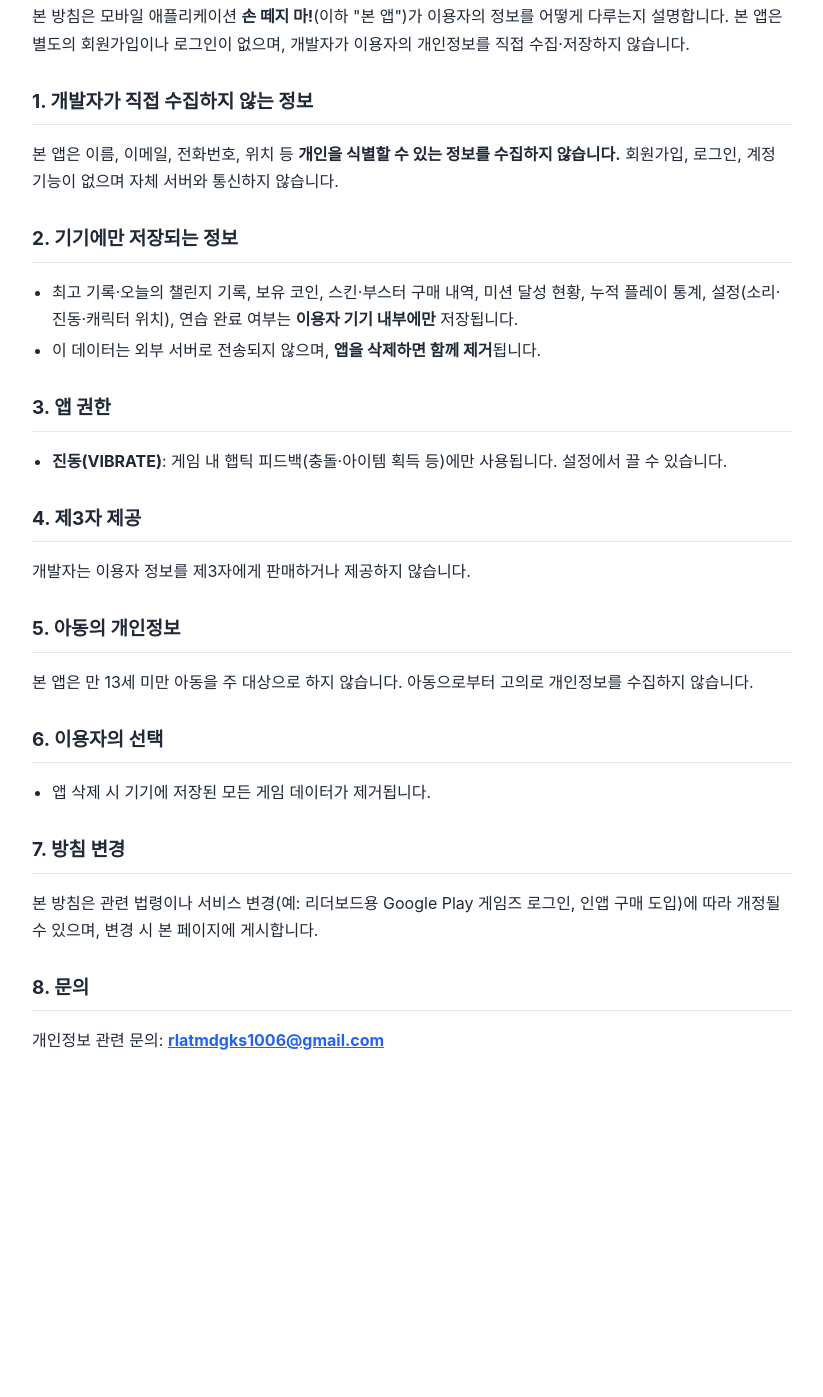
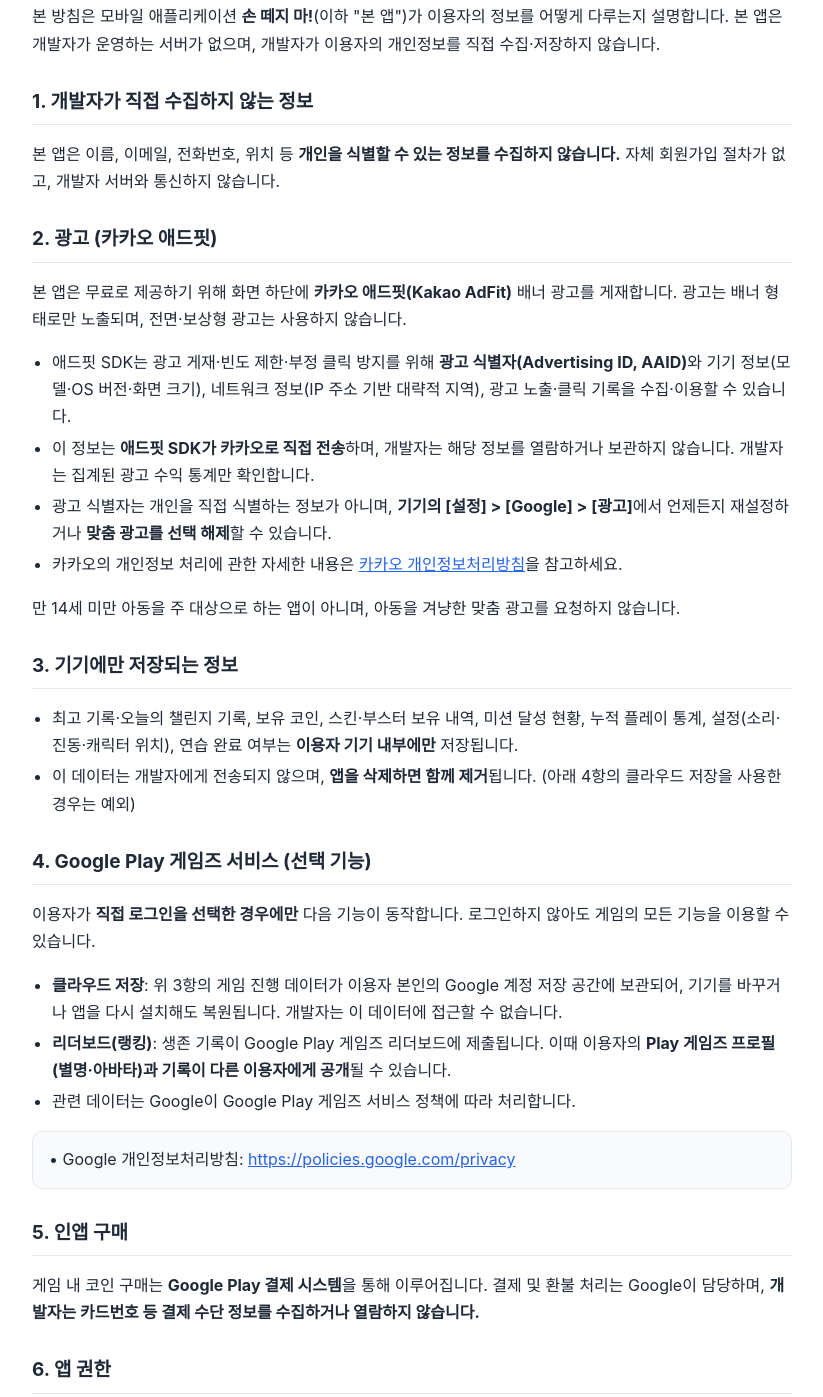
Before and after one commit to kimsh1006/onestroke, a plain HTML site: page index.html in a window 1280 px wide. Shown: the part 140-1537 px from the top of the page, without its empty margins (228-1051 px from the left). Before the commit the page ends 1270 px from the top, so only its background shows below. Drawn offline with Linux system fonts and the light colour scheme.

Commit message:
Update index.html

```diff
--- a/index.html
+++ b/index.html
@@ -13,49 +13,87 @@
   ul { padding-left: 20px; }
   li { margin: 4px 0; }
   a { color: #2563eb; word-break: break-all; }
-  code { background: #f3f4f6; padding: 1px 5px; border-radius: 4px; }
   .box { background: #f9fafb; border: 1px solid #e5e7eb; border-radius: 10px; padding: 14px 16px; }
 </style>
 </head>
 <body>
   <h1>개인정보처리방침</h1>
-  <p class="meta"><b>손 떼지 마! (Don't Lift!)</b> · 시행일: 2026년 8월 5일</p>
+  <p class="meta"><b>손 떼지 마! (Don't Lift!)</b> · 시행일: 2026년 8월 19일 · 최종 개정일: 2026년 9월 1일 (광고 도입)</p>
 
   <p>본 방침은 모바일 애플리케이션 <b>손 떼지 마!</b>(이하 "본 앱")가 이용자의 정보를 어떻게 다루는지 설명합니다.
-     본 앱은 별도의 회원가입이나 로그인이 없으며, 개발자가 이용자의 개인정보를 직접 수집·저장하지 않습니다.</p>
+     본 앱은 개발자가 운영하는 서버가 없으며, 개발자가 이용자의 개인정보를 직접 수집·저장하지 않습니다.</p>
 
   <h2>1. 개발자가 직접 수집하지 않는 정보</h2>
   <p>본 앱은 이름, 이메일, 전화번호, 위치 등 <b>개인을 식별할 수 있는 정보를 수집하지 않습니다.</b>
-     회원가입, 로그인, 계정 기능이 없으며 자체 서버와 통신하지 않습니다.</p>
+     자체 회원가입 절차가 없고, 개발자 서버와 통신하지 않습니다.</p>
 
-  <h2>2. 기기에만 저장되는 정보</h2>
+  <h2>2. 광고 (카카오 애드핏)</h2>
+  <p>본 앱은 무료로 제공하기 위해 화면 하단에 <b>카카오 애드핏(Kakao AdFit)</b> 배너 광고를 게재합니다.
+     광고는 배너 형태로만 노출되며, 전면·보상형 광고는 사용하지 않습니다.</p>
   <ul>
-    <li>최고 기록·오늘의 챌린지 기록, 보유 코인, 스킨·부스터 구매 내역, 미션 달성 현황,
+    <li>애드핏 SDK는 광고 게재·빈도 제한·부정 클릭 방지를 위해
+        <b>광고 식별자(Advertising ID, AAID)</b>와 기기 정보(모델·OS 버전·화면 크기),
+        네트워크 정보(IP 주소 기반 대략적 지역), 광고 노출·클릭 기록을 수집·이용할 수 있습니다.</li>
+    <li>이 정보는 <b>애드핏 SDK가 카카오로 직접 전송</b>하며, 개발자는 해당 정보를 열람하거나 보관하지 않습니다.
+        개발자는 집계된 광고 수익 통계만 확인합니다.</li>
+    <li>광고 식별자는 개인을 직접 식별하는 정보가 아니며,
+        <b>기기의 [설정] &gt; [Google] &gt; [광고]</b>에서 언제든지 재설정하거나
+        <b>맞춤 광고를 선택 해제</b>할 수 있습니다.</li>
+    <li>카카오의 개인정보 처리에 관한 자세한 내용은
+        <a href="https://business.kakao.com/info/privacy/" target="_blank" rel="noopener">카카오 개인정보처리방침</a>을 참고하세요.</li>
+  </ul>
+  <p>만 14세 미만 아동을 주 대상으로 하는 앱이 아니며, 아동을 겨냥한 맞춤 광고를 요청하지 않습니다.</p>
+
+  <h2>3. 기기에만 저장되는 정보</h2>
+  <ul>
+    <li>최고 기록·오늘의 챌린지 기록, 보유 코인, 스킨·부스터 보유 내역, 미션 달성 현황,
         누적 플레이 통계, 설정(소리·진동·캐릭터 위치), 연습 완료 여부는 <b>이용자 기기 내부에만</b> 저장됩니다.</li>
-    <li>이 데이터는 외부 서버로 전송되지 않으며, <b>앱을 삭제하면 함께 제거</b>됩니다.</li>
+    <li>이 데이터는 개발자에게 전송되지 않으며, <b>앱을 삭제하면 함께 제거</b>됩니다.
+        (아래 4항의 클라우드 저장을 사용한 경우는 예외)</li>
   </ul>
 
-  <h2>3. 앱 권한</h2>
+  <h2>4. Google Play 게임즈 서비스 (선택 기능)</h2>
+  <p>이용자가 <b>직접 로그인을 선택한 경우에만</b> 다음 기능이 동작합니다. 로그인하지 않아도 게임의 모든 기능을 이용할 수 있습니다.</p>
+  <ul>
+    <li><b>클라우드 저장</b>: 위 3항의 게임 진행 데이터가 이용자 본인의 Google 계정 저장 공간에 보관되어,
+        기기를 바꾸거나 앱을 다시 설치해도 복원됩니다. 개발자는 이 데이터에 접근할 수 없습니다.</li>
+    <li><b>리더보드(랭킹)</b>: 생존 기록이 Google Play 게임즈 리더보드에 제출됩니다.
+        이때 이용자의 <b>Play 게임즈 프로필(별명·아바타)과 기록이 다른 이용자에게 공개</b>될 수 있습니다.</li>
+    <li>관련 데이터는 Google이 Google Play 게임즈 서비스 정책에 따라 처리합니다.</li>
+  </ul>
+  <div class="box">
+    • Google 개인정보처리방침: <a href="https://policies.google.com/privacy">https://policies.google.com/privacy</a>
+  </div>
+
+  <h2>5. 인앱 구매</h2>
+  <p>게임 내 코인 구매는 <b>Google Play 결제 시스템</b>을 통해 이루어집니다. 결제 및 환불 처리는 Google이 담당하며,
+     <b>개발자는 카드번호 등 결제 수단 정보를 수집하거나 열람하지 않습니다.</b></p>
+
+  <h2>6. 앱 권한</h2>
   <ul>
     <li><b>진동(VIBRATE)</b>: 게임 내 햅틱 피드백(충돌·아이템 획득 등)에만 사용됩니다. 설정에서 끌 수 있습니다.</li>
+    <li><b>인터넷(INTERNET)</b>: 광고 표시(2항), 클라우드 저장·리더보드(4항), 인앱 구매(5항)에 사용됩니다.</li>
+    <li><b>광고 ID(com.google.android.gms.permission.AD_ID)</b>: 애드핏 광고 게재를 위해 광고 식별자를 읽는 데 사용됩니다(2항 참조).</li>
   </ul>
 
-  <h2>4. 제3자 제공</h2>
-  <p>개발자는 이용자 정보를 제3자에게 판매하거나 제공하지 않습니다. </p>
+  <h2>7. 제3자 제공</h2>
+  <p>개발자는 이용자 정보를 제3자에게 판매하거나 제공하지 않습니다.
+     위 2항의 광고는 카카오가, 4·5항의 기능은 Google이 각자의 개인정보처리방침에 따라
+     해당 범위에서만 데이터를 처리합니다.</p>
 
-  <h2>5. 아동의 개인정보</h2>
+  <h2>8. 아동의 개인정보</h2>
   <p>본 앱은 만 13세 미만 아동을 주 대상으로 하지 않습니다. 아동으로부터 고의로 개인정보를 수집하지 않습니다.</p>
 
-  <h2>6. 이용자의 선택</h2>
+  <h2>9. 이용자의 선택</h2>
   <ul>
+    <li>Google Play 게임즈 로그인은 선택 사항이며, Play 게임즈 앱 설정에서 연결을 해제할 수 있습니다.</li>
     <li>앱 삭제 시 기기에 저장된 모든 게임 데이터가 제거됩니다.</li>
   </ul>
 
-  <h2>7. 방침 변경</h2>
-  <p>본 방침은 관련 법령이나 서비스 변경(예: 리더보드용 Google Play 게임즈 로그인, 인앱 구매 도입)에 따라
-     개정될 수 있으며, 변경 시 본 페이지에 게시합니다.</p>
+  <h2>10. 방침 변경</h2>
+  <p>본 방침은 관련 법령이나 서비스 변경에 따라 개정될 수 있으며, 변경 시 본 페이지에 게시합니다.</p>
 
-  <h2>8. 문의</h2>
+  <h2>11. 문의</h2>
   <p>개인정보 관련 문의: <b><a href="mailto:rlatmdgks1006@gmail.com">rlatmdgks1006@gmail.com</a></b></p>
 </body>
 </html>
```
